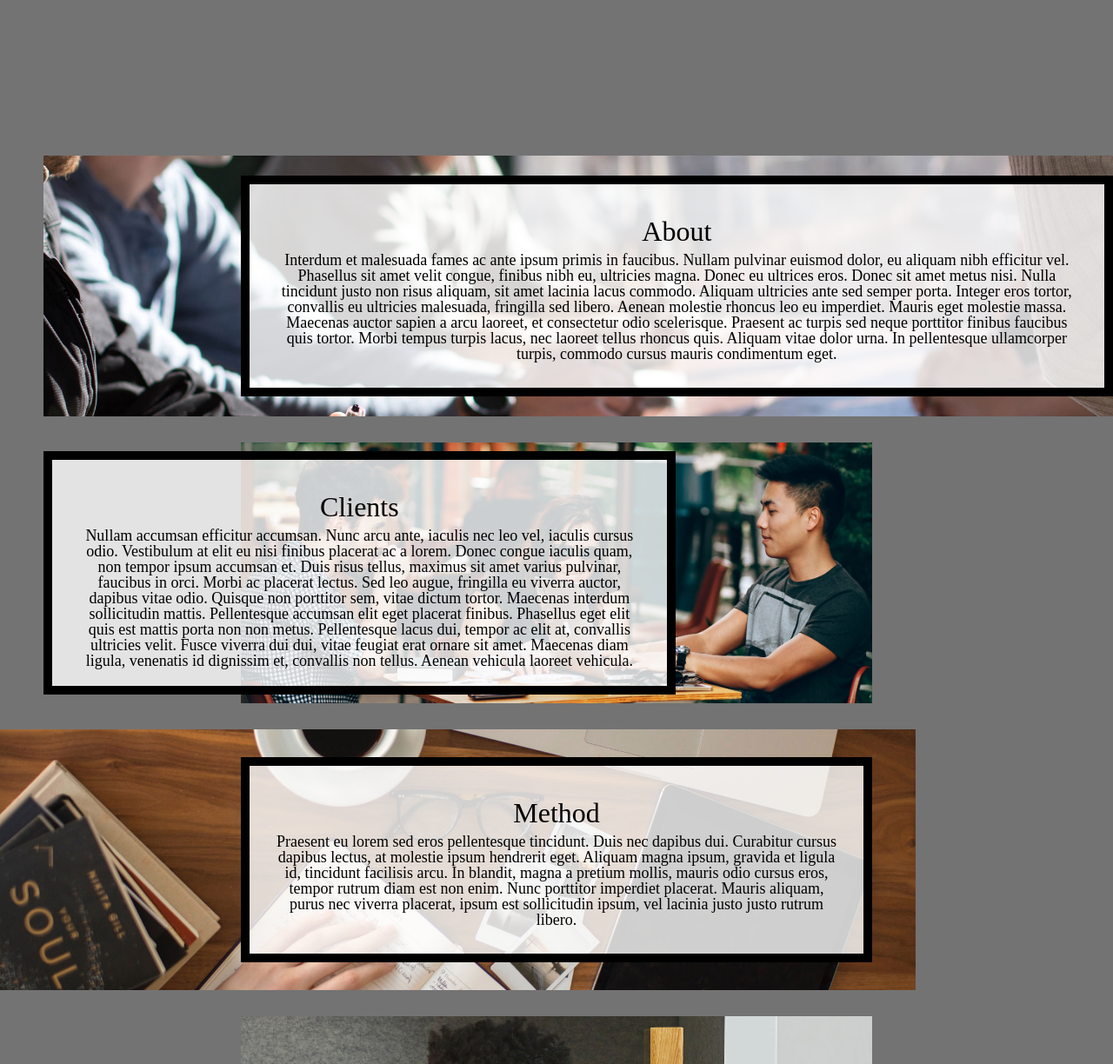
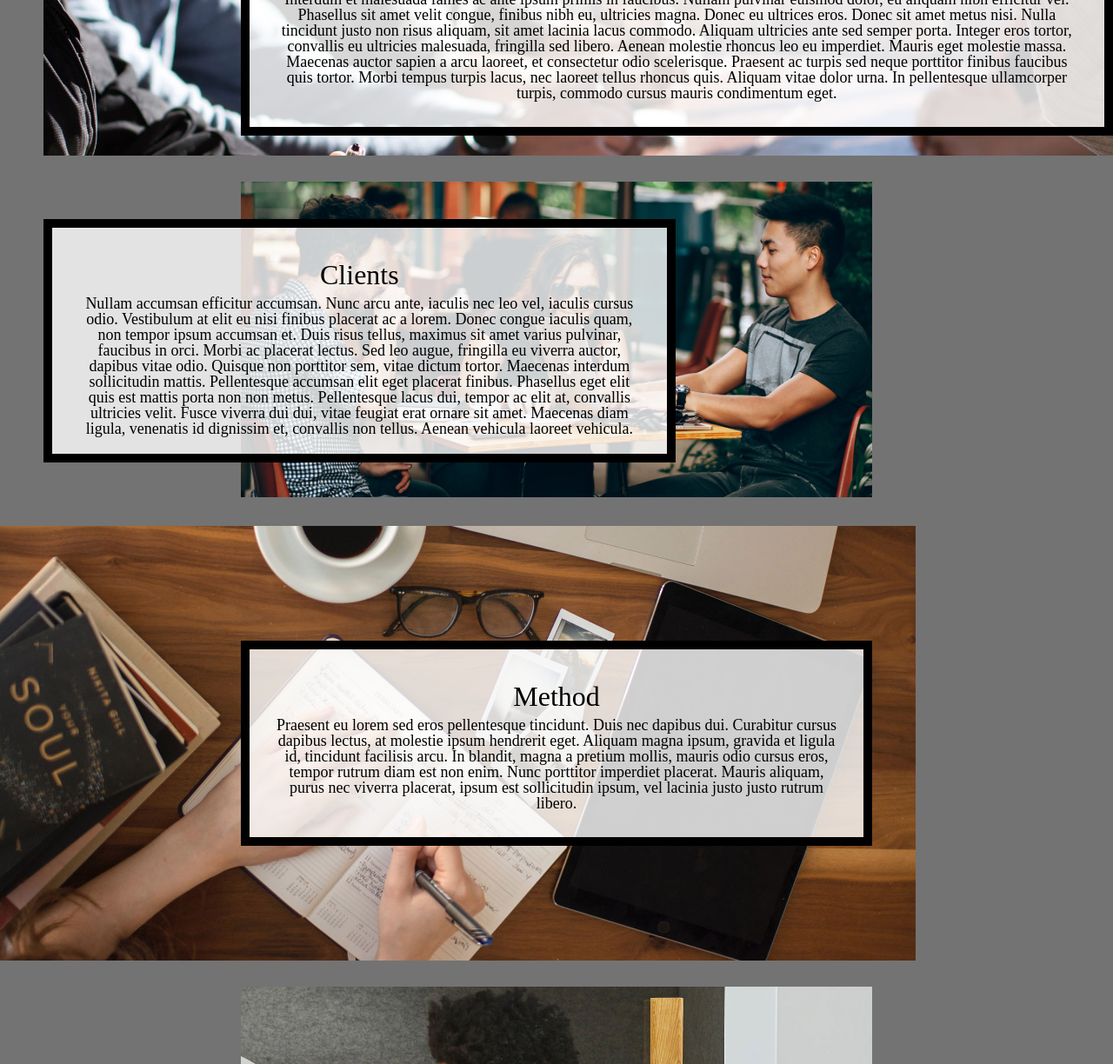
Before and after one commit to MacVanR/homework3-2022, a plain HTML site: page index.html in a window 1280 px wide. Shown: the part 647-1871 px from the top of the page at 87% size. Drawn offline with Linux system fonts and the light colour scheme.

Commit message:
Add files via upload

```diff
--- a/css/style.css
+++ b/css/style.css
@@ -103,7 +103,7 @@ nav a:focus{
 .container{
   display: grid;
   grid-template-columns: 1fr 5fr 1fr;
-  grid-template-rows: repeat(5, auto);
+  grid-template-rows: auto;
   row-gap: 30px;
 
   /* Requirement 5 code here*/
@@ -217,7 +217,7 @@ img{
   .container{
     display: grid;
     grid-template-columns: 50px auto 500px auto 50px;
-    grid-template-rows: repeat(4, 300px);
+    grid-template-rows: auto 300px;
 
   }
 
```
